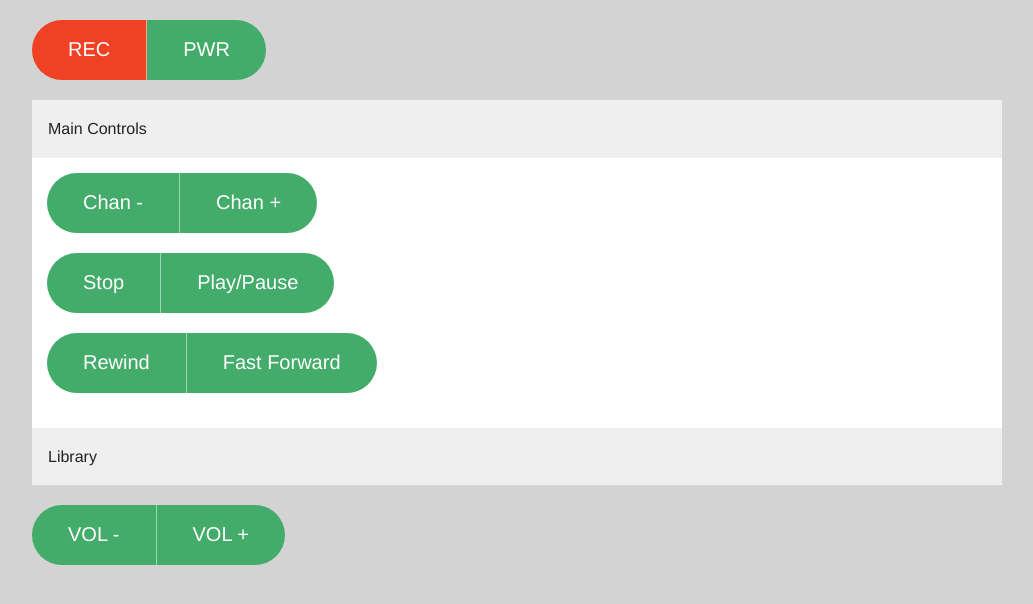
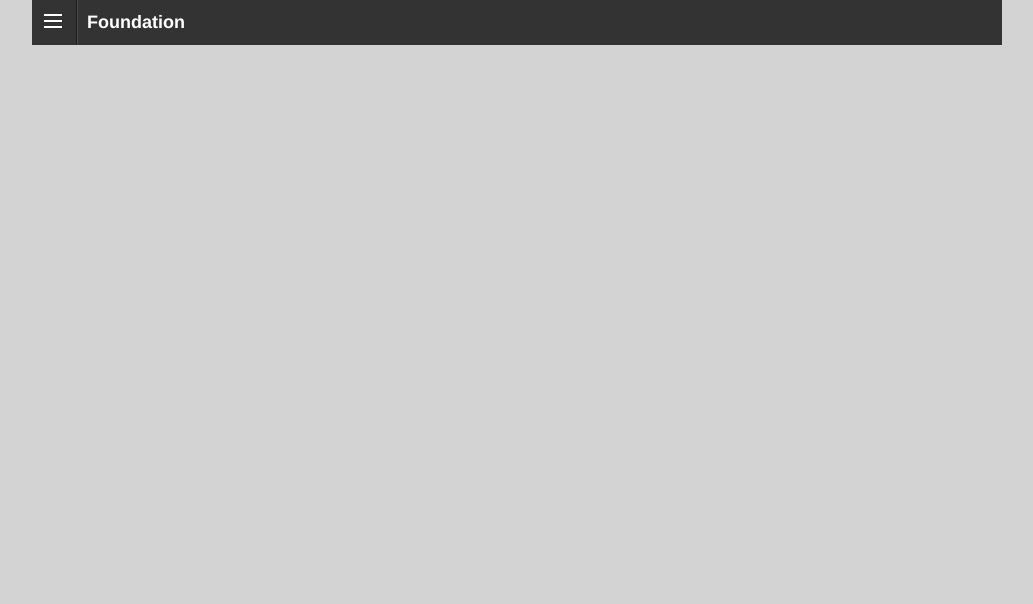
Before and after one commit to dmujica/p2-dvr-app, a plain HTML site: page index.html in a window 1280 px wide. Shown: the whole page, without its empty margins (123-1156 px from the left). Drawn offline with Linux system fonts and the light colour scheme.

```diff
--- a/css/styles.css
+++ b/css/styles.css
@@ -1,22 +1,10 @@
 body{
 	background: lightgrey;
-}
-
-/*power and record button*/
-.topbuttons {
-	margin-top: 20px;
-}
-
-/*accordian*/
-
-.orbit-container{
-	height: 565px;
 }
 
 
 
 
-/*volume bar*/
-.btmbuttons {
-	margin-top: 20px;
+.orbit-container{
+	height: 600px;
 }
--- a/index.html
+++ b/index.html
@@ -11,93 +11,56 @@
   </head>
   <body>
 
+<div class="row">
+  <div class="columns grid_12">
+    <div class="off-canvas-wrap">
+  <div class="inner-wrap">
+    <nav class="tab-bar">
+      <section class="left-small">
+        <a class="left-off-canvas-toggle menu-icon" ><span></span></a>
+      </section>
+
+      <section class="middle tab-bar-section">
+        <h1 class="title">Foundation</h1>
+      </section>
+    </nav>
+
+    <aside class="left-off-canvas-menu">
+      <ul class="off-canvas-list">
+        <li><label>Foundation</label></li>
+        <li><a href="#">The Psychohistorians</a></li>
+        <li><a href="#">The Psychohistorians</a></li>
+        <li><a href="#">The Psychohistorians</a></li>
+        <li><a href="#">The Psychohistorians</a></li>
+        ...
+      </ul>
+    </aside>
+
+      </ul>
+    </aside>
+
+    <section class="main-section">
+      <!-- content goes here -->
+    </section>
+
+  <a class="exit-off-canvas"></a>
+
+  </div>
+</div>
+
   <!-- top buttons -->
-  <div class="row topbuttons">
-   <div class="small-12 columns">
-     <div class="button-bar">
-        <ul class="button-group radius round">
-          <li><a href="#" class="large button alert">REC</a></li>
-          <li><a href="#" class="large button success">PWR</a></li>
-        </ul>
-     </div>
-   </div>
- </div>
 
-   <!-- accordian -->
-  <div class="row">
-    <div class="small-12 columns">
-      <dl class="accordion" data-accordion>
-  <dd>
-    <a href="#panel1">Main Controls</a>
-    <div id="panel1" class="content active">
-      <div class="row">
-        <div class="small-12 columns">
-        <ul class="button-group radius round">
-          <li><a href="#" class="large button [alert success secondary] ">Chan -</a></li>
-          <li><a href="#" class="large button [alert success secondary] ">Chan +</a></li>
-        </ul>
-      </div> <!-- end column -->
-      <div class="small-12 columns">
-        <ul class="button-group radius round">
-          <li><a href="#" class="large button [alert success secondary] ">Stop</a></li>
-          <li><a href="#" class="large button [alert success secondary] ">Play/Pause</a></li>
-        </ul>
-      </div> <!-- end column -->
-       <div class="small-12 columns">
-        <ul class="button-group radius round">
-          <li><a href="#" class="large button [alert success secondary] ">Rewind</a></li>
-          <li><a href="#" class="large button [alert success secondary] ">Fast Forward</a></li>
-        </ul>
-      </div>
-    </div>
-  </dd>
-  <dd>
+
+
+
 
 <!-- recorded show library slider -->
-    <a href="#panel2">Library</a>
-    <div id="panel2" class="content">
-  <ul class="example-orbit" data-orbit>
-      <li>
-        <img src="img/hell.jpg" alt="slide 1" />
-         <div class="orbit-caption">
-                    Hell on Wheels
-         </div>
-            </li>
-            <li>
-        <img src="img/board.jpg" alt="slide 2" />
-          <div class="orbit-caption">
-            Boardwalk Empire
-            </div>
-            </li>
-            <li>
-          <img src="img/mad.jpg" alt="slide 3" />
-            <div class="orbit-caption">
-            Mad Men
-         </div>
-      </li>
-  </ul>
-    </div>
-  </dd>
-  <dd>
 
-  </dd>
-</dl>
 
-  </div> <!--end of column  -->
- </div> <!--end of row  -->
+  </div>
+</div>
 
 <!-- vol buttons -->
- <div class="row btmbuttons">
-   <div class="small-12 columns">
-     <div class="button-bar">
-        <ul class="button-group radius round">
-          <li><a href="#" class="large button success">VOL -</a></li>
-          <li><a href="#" class="large button success">VOL +</a></li>
-        </ul>
-     </div>
-   </div>
- </div>
-
 
     <script src="js/vendor/jquery.js"></script>
     <script src="js/foundation.min.js"></script>
```
